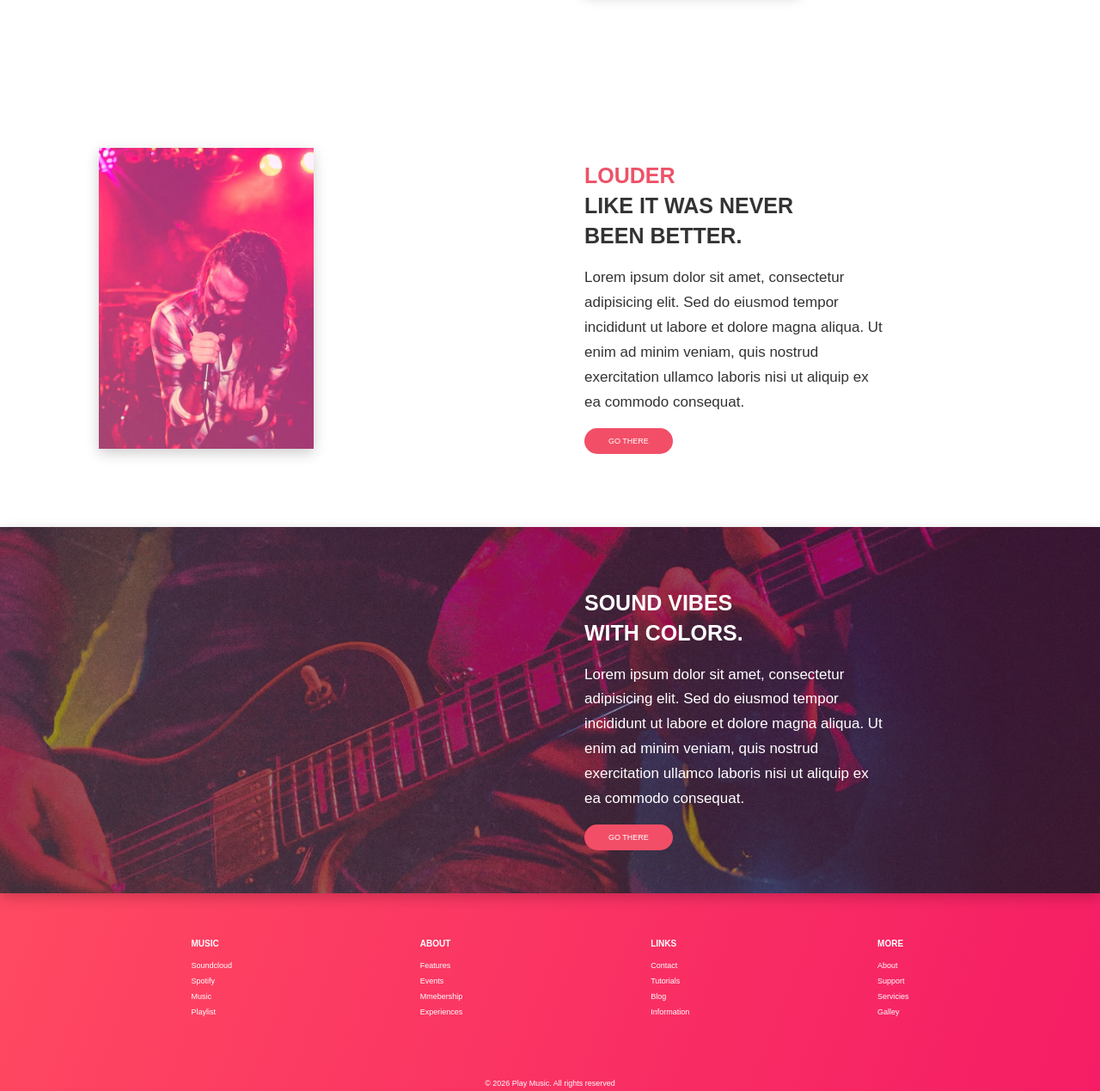
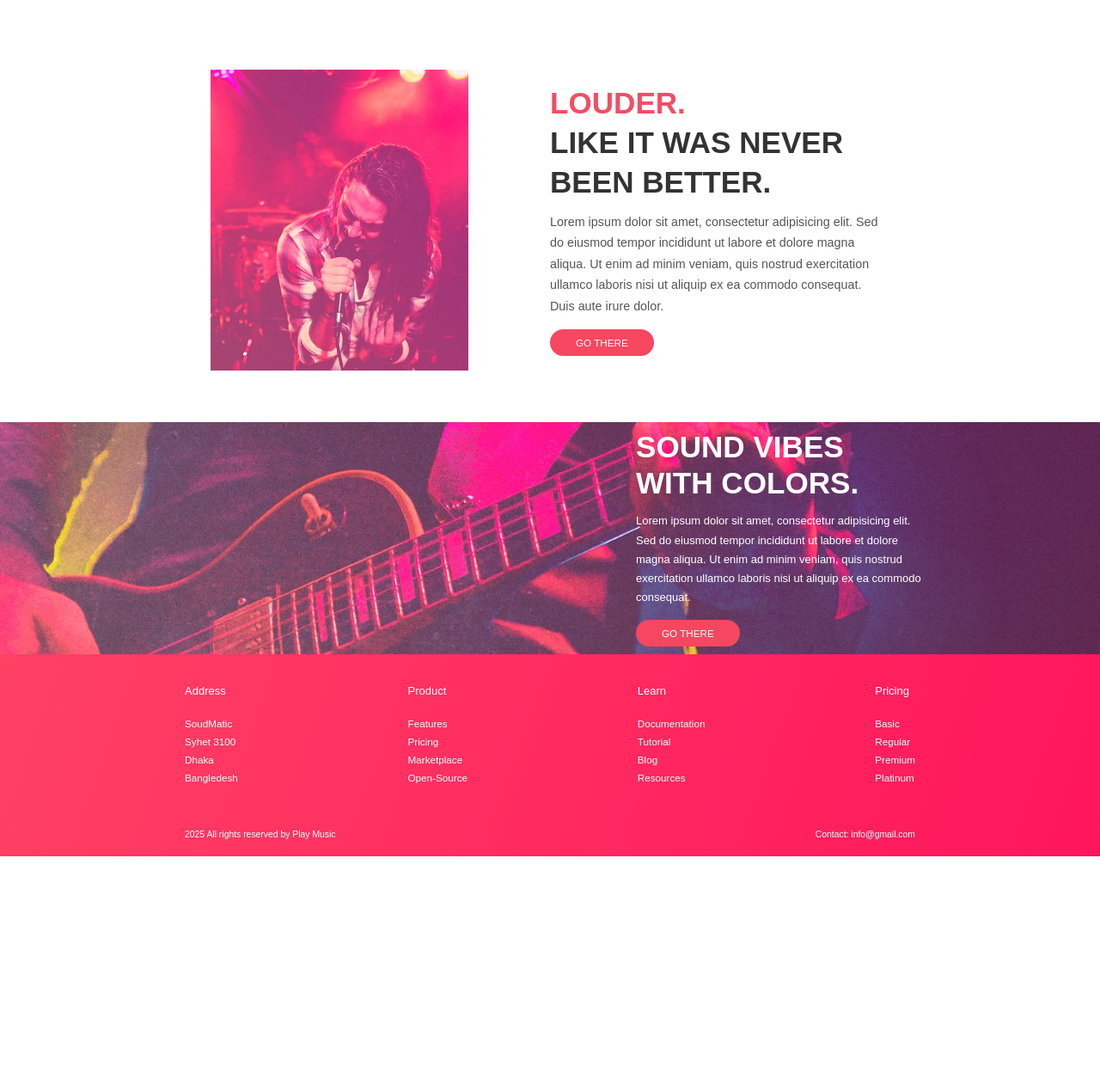
Before and after one commit to jheraldinparrarojas-design/paginamusica, a plain HTML site: page index.html in a window 1280 px wide. Shown: the part 1171-2440 px from the top of the page at 86% size. After the commit the page ends 2167 px from the top, so only its background shows below. Drawn offline with Linux system fonts and the light colour scheme.

Commit message:
Entrega Final JP

```diff
--- a/index.html
+++ b/index.html
@@ -1,122 +1,97 @@
 <!DOCTYPE html>
 <html lang="es">
-
 <head>
 <meta charset="UTF-8">
-    <meta name="viewport" content="width=device-width, initial-scale=1.0">
-    <title>Play Music Fun</title>
+<title>Proyecto Music</title>
 <link rel="stylesheet" href="styles/style.css">
 </head>
-
 <body>
-
     <header>
-        <img src="assets/imagenes/foto1.jpeg"
-            alt="Concierto musical">
-
+        <img src="assets/imagenes/foto1.jpeg" alt="imagen1">
         <h1>PLAY <span>MUSIC</span> FUN</h1>
     </header>
-
-    <main>
-
-        <section>
-            <div>
-                <h2>
-                    <span>MUSIC.</span><br>
+    <section class="music">
+        <div class="textoM">
+            <h2><span>MUSIC.</span><br>
                 FUN.<br>
                 ENTERTAINMENT.
             </h2>
-
-                <p>
-                    Lorem ipsum dolor sit amet, consectetur adipisicing elit.
-                    Sed do eiusmod tempor incididunt ut labore et dolore magna
-                    aliqua. Ut enim ad minim veniam, quis nostrud exercitation
-                    ullamco laboris nisi ut aliquip ex ea commodo consequat.
+            <p>Lorem ipsum dolor sit amet, consectetur adipisicing elit.
+                Sed do eiusmod tempor incididunt ut labore et dolore
+                magna aliqua. Ut enim ad minim veniam, quis nostrud
+                exercitation ullamco laboris nisi ut aliquip ex ea
+                commodo consequat. Duis aute irure dolor.
             </p>
-
             <button>GO THERE</button>
         </div>
-
-            <img src="assets/imagenes/foto2.jpeg"
-                alt="Cantante en concierto">
+        <img src="assets/imagenes/foto2.jpeg" alt="imagen2">
     </section>
-
-       <section>
-        <img src="assets/imagenes/foto4.jpeg"
-        alt="c">
-
-        <div>
-            <h2>
-                <span > LOUDER</span> <br>
-                LIKE IT WAS NEVER <br>
+    <section class="music dos">
+        <img src="assets/imagenes/foto4.jpeg" alt="imagen3">
+        <div class="textoM">
+            <h2><span>LOUDER.</span><br>
+                LIKE IT WAS NEVER<br>
                 BEEN BETTER.
             </h2>
-            <p>  Lorem ipsum dolor sit amet, consectetur adipisicing elit.
-                    Sed do eiusmod tempor incididunt ut labore et dolore magna
-                    aliqua. Ut enim ad minim veniam, quis nostrud exercitation
-                    ullamco laboris nisi ut aliquip ex ea commodo consequat.
+            <p>Lorem ipsum dolor sit amet, consectetur adipisicing elit.
+                Sed do eiusmod tempor incididunt ut labore et dolore
+                magna aliqua. Ut enim ad minim veniam, quis nostrud
+                exercitation ullamco laboris nisi ut aliquip ex ea
+                commodo consequat. Duis aute irure dolor.
             </p>
-
-                <button> GO THERE </button>
+            <button>GO THERE</button>
         </div>
     </section>
-
-       <section>
-        <img src="assets/imagenes/foto3.jpeg"
-         alt="d">
-
+    <section class="banner">
+        <img src="assets/imagenes/foto3.jpeg" alt="imagen4">
         <div>
-            <h2>
-                SOUND VIBES <br>
+            <h2>SOUND VIBES<br>
                 WITH COLORS.
             </h2>
-
-            <p> Lorem ipsum dolor sit amet, consectetur adipisicing elit.
-                    Sed do eiusmod tempor incididunt ut labore et dolore magna
-                    aliqua. Ut enim ad minim veniam, quis nostrud exercitation
-                    ullamco laboris nisi ut aliquip ex ea commodo consequat.
+            <p>Lorem ipsum dolor sit amet, consectetur adipisicing elit.
+                Sed do eiusmod tempor incididunt ut labore et dolore
+                magna aliqua. Ut enim ad minim veniam, quis nostrud
+                exercitation ullamco laboris nisi ut aliquip ex ea
+                commodo consequat.
             </p>
-
-                <button> GO THERE</button>
+            <button>GO THERE</button>
         </div>
     </section>
-
-    </main>
     <footer>
+        <div class="columnas">
             <div>
-            <h4>MUSIC</h4>
-            <a href="#"> Soundcloud</a>
-            <a href="#"> Spotify</a>
-            <a href="#"> Music</a>
-            <a href="#"> Playlist</a>
+                <h4>Address</h4>
+                <p>SoudMatic</p>
+                <p>Syhet 3100</p>
+                <p>Dhaka</p>
+                <p>Bangledesh</p>
             </div>
-
             <div>
-            <h4>ABOUT</h4>
-            <a href="#">Features</a>
-            <a href="#"> Events</a>
-            <a href="#"> Mmebership</a>
-            <a href="#"> Experiences</a>
+                <h4>Product</h4>
+                <p>Features</p>
+                <p>Pricing</p>
+                <p>Marketplace</p>
+                <p>Open-Source</p>
             </div>
-
             <div>
-            <h4>LINKS</h4>
-            <a href="#"> Contact</a>
-            <a href="#"> Tutorials</a>
-            <a href="#"> Blog </a>
-            <a href="#"> Information</a>
+                <h4>Learn</h4>
+                <p>Documentation</p>
+                <p>Tutorial</p>
+                <p>Blog</p>
+                <p>Resources</p>
             </div>
-
             <div>
-            <h4>MORE</h4>
-            <a href="#"> About</a>
-            <a href="#"> Support</a>
-            <a href="#"> Servicies</a>
-            <a href="#"> Galley</a>
+                <h4>Pricing</h4>
+                <p>Basic</p>
+                <p>Regular</p>
+                <p>Premium</p>
+                <p>Platinum</p>
             </div>
-
-        <p>© 2026 Play Music. All rights reserved</p>
+        </div>
+        <div class="datos">
+            <p>2025 All rights reserved by Play Music</p>
+            <p>Contact: info@gmail.com</p>
+        </div>
     </footer>
-
 </body>
 </html>
--- a/styles/style.css
+++ b/styles/style.css
@@ -1,163 +1,146 @@
+* {
+    margin: 0;
+    padding: 0;
+    box-sizing: border-box;
+}
 body {
-    margin: 0;
-    font-family: Arial, Helvetica, sans-serif;
+    font-family: Arial, sans-serif;
     color: #333;
 }
-
 header {
+    width: 100%;
     position: relative;
+    display: flex;
+    justify-content: center;
+    align-items: center;
 }
-
 header img {
+    width: 100%;
+    height: auto;
     display: block;
-    width: 100%;
 }
-
 header h1 {
     position: absolute;
-    inset: 0;
-    margin: 0;
+    color: #ffffffa6;
+    font-size: 100px;
+    font-weight: 300;
+    letter-spacing: 5px;
+}
+header h1 span{
+    color: #ffffff;
+    font-weight: 400;
+}
+.music{
+    max-width: 850px;
+    min-height: 430px;
+    margin: auto;
+    padding: 60px 30px;
     display: flex;
     align-items: center;
-    justify-content: center;
-    gap: 0.3em;
-    font-size: clamp(20px, 5vw, 48px);
-    font-weight: 300;
-    color: white;
+    justify-content: space-between;
+    gap: 45px;
 }
+.textoM{
+    width: 50%;
 
-header .suave {
-    opacity: 0.4;
 }
-
-header .fuerte {
-    font-weight: 500;
+.textoM h2{
+    font-size: 35.1px;
+    line-height: 1.3;
+    font-weight: bold;
+    margin-bottom:12px ;
+    color: #333333;
 }
-
-main section {
-    max-width: 1050px;
-    margin: auto;
-    padding: 85px 30px;
-    display: grid;
-    grid-template-columns: 1fr 1fr;
-    align-items: center;
-    gap: 80px;
+.textoM h2 span {
+    color: #f34d65;
 }
-
-main section img {
-    width: 250px;
+.textoM p {
+    font-size: 14.33px;
+    line-height: 1.7;
+    color: #555555;
+    margin-bottom: 15px;
+}
+.music img {
+    width: 38%;
     height: 350px;
     object-fit: cover;
-    box-shadow: 0 5px 15px rgba(0, 0, 0, 0.2);
 }
-
-main section div {
-    width: 100;
-    max-width: 440;
+.dos {
+    flex-direction: row;
 }
-
-main section h2 {
-    font-size: 25px;
-    line-height: 1.4;
-    margin-bottom: 8px;
+.dos img {
+    width: 38%;
+    height: 350px;
 }
-
-main section h2 span {
-    color: #ed5268;
-}
-
-main section p {
-    font-size: 17px;
-    line-height: 1.7;
-    margin-bottom: 15px;
-    max-width: 350px;
-}
-
 button {
-    background: #f34e67;
+    background: #f74760;
     color: white;
     border: none;
     border-radius: 25px;
-    padding: 10px 28px;
-    font-size: 9px;
+    padding: 9px 30px;
+    font-size: 11.7px;
     cursor: pointer;
+}
+.banner {
+    height: 270px;
+    position: relative;
+    display: flex;
+    align-items: center;
+    justify-content: flex-start;
+    padding: 35px 0;
+    overflow: hidden;
+    color: #ffffff;
+}
+.banner img {
+    position: absolute;
+    width: 100%;
+    height: 100%;
+    object-fit: cover;
+    top: 0;
+    left: 0;
+}
+.banner div {
+    position: relative;
+    width: 340px;
+    left: calc(50% + 100px);
+}
+.banner h2 {
+    font-size: 35.1px;
+    line-height: 1.2;
+    margin-bottom: 12px;
+}
+.banner p {
+    font-size: 13px;
+    line-height: 1.7;
+    margin-bottom: 15px;
+}
+footer {
+    background: linear-gradient(110deg, #ff4164, #ff155c);
+    color: white;
+    padding: 35px 8% 20px;
+}
+.columnas {
+    display: flex;
+    justify-content: space-between;
+    max-width: 850px;
+    margin: 0 auto 35px;
+}
+.columnas h4 {
+    font-size: 13px;
+    font-weight: normal;
+    margin-bottom: 20px;
 }
 
 
-main section:nth-child(3) {
-    max-width: none;
-    min-height: 250px;
-    position: relative;
-    padding: 50px max(30px, calc((100% - 1050px) / 2 + 30px));
-    color: white;
+.columnas p {
+    font-size: 11.7px;
+    line-height: 1.8;
 }
-
-main section:nth-child(3) img {
-    position: absolute;
-    inset: 0;
-    width: 100%;
-    height: 100%;
-    filter: brightness(0.6);
+.datos {
+    max-width: 850px;
+    margin: auto;
+    padding-top: 15px;
+    display: flex;
+    justify-content: space-between;
+    font-size: 10.4px;
 }
-
-main section:nth-child(3) div {
-    grid-column: 2;
-    position: relative;
-}
-
-footer {
-    background: linear-gradient(110deg, #ff4961, #f51c65);
-    color: white;
-    padding: 40px 10%;
-    display: flex;
-    justify-content: space-around;
-    flex-wrap: wrap;
-    gap: 30px;
-}
-
-footer h4 {
-    font-size: 10px;
-    margin-bottom: 15px;
-}
-
-footer a {
-    display: block;
-    color: white;
-    text-decoration: none;
-    font-size: 9px;
-    margin-bottom: 8px;
-}
-
-footer p {
-    width: 100%;
-    text-align: center;
-    font-size: 9px;
-    margin-top: 35px;
-}
-
-@media (max-width: 650px) {
-
-    main section {
-        flex-direction: column;
-        padding: 50px 25px;
-        gap: 30px;
-    }
-
-    main section img {
-        width: 100%;
-        max-width: 300px;
-    }
-
-    main section:nth-child(3) {
-        padding: 50px 25px;
-        justify-content: center;
-    }
-
-    main section:nth-child(3) img {
-        max-width: none;
-    }
-
-    footer {
-        text-align: center;
-    }
-}
```
Lines whose indentation alone changed are shown as unchanged.
